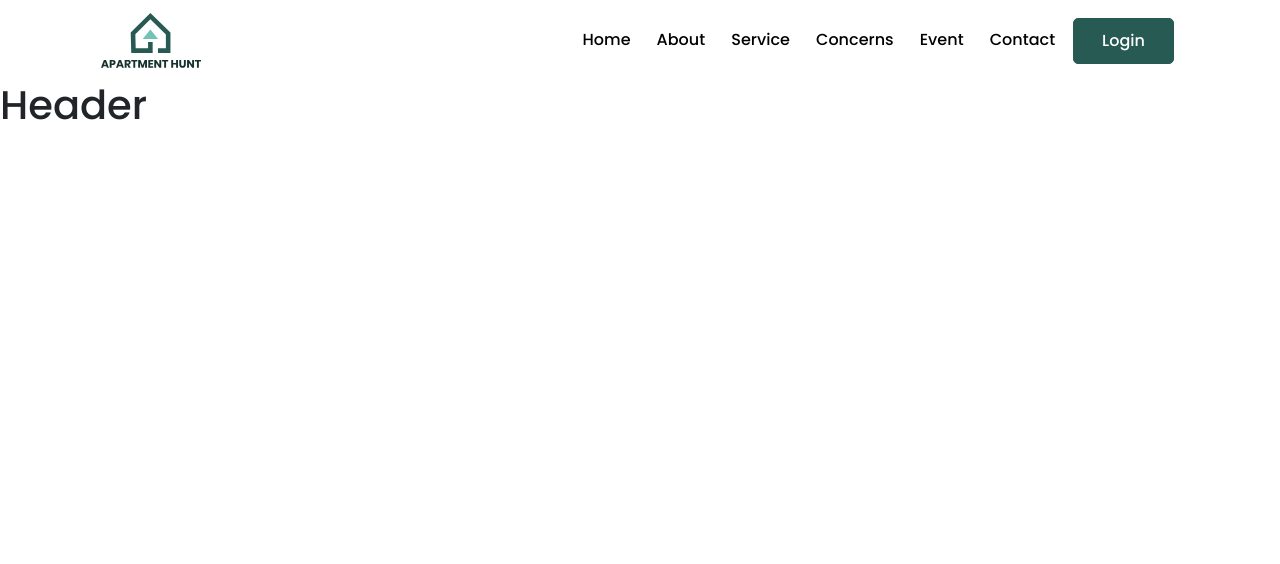
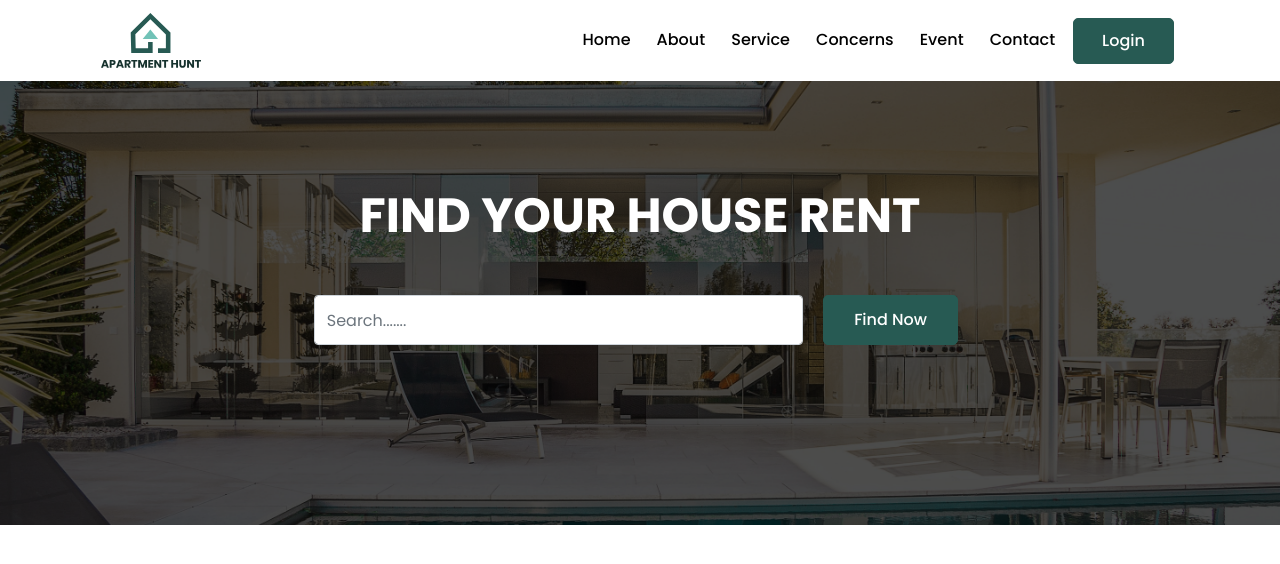
Before and after one commit to MsiIslam20/apartment-hunt, a React (Create React App) app: page / in a window 1280 px wide. Shown: the top 564 px of the page. Built offline with nearby package versions, Linux system fonts and the light colour scheme.

Commit message:
upload file

```diff
--- /dev/null
+++ b/src/components/Header/Header.css
@@ -0,0 +1,29 @@
+.rent-header{
+    background: url(../../images/header-bg.png) no-repeat scroll center center;
+    background-size: cover;
+    padding: 105px 0px;
+    padding-bottom: 180px;
+}
+.rent-header h1{
+    font-weight: bold;
+    font-size: 48px;
+    line-height: 59px;
+    text-align: center;
+    color: #FFFFFF;
+    margin-bottom: 50px;
+}
+.rent-header .form-control{
+    max-width: 75%;
+    min-height: 50px;
+    margin-right: 20px;
+}
+.default-btn{
+    background: #275A53;
+    border-radius: 5px;
+    border: 1px solid #275A53;
+    font-weight: 500;
+    font-size: 16px;
+    line-height: 22px;
+    color: #FFFFFF;
+    padding: 13px 30px;
+}
--- a/src/components/Header/Header.js
+++ b/src/components/Header/Header.js
@@ -1,10 +1,21 @@
 import React from 'react';
+import './Header.css'
 
 const Header = () => {
     return (
-        <div>
-            <h1>Header</h1>
-        </div>
+        <section className="rent-header">
+            <div className="container">
+                <div className="row">
+                    <div className="col-md-7 mx-auto">
+                        <h1>FIND YOUR HOUSE RENT</h1>
+                        <div className="d-flex">
+                            <input className="form-control" type="text" placeholder="Search......."/>
+                            <button className="btn btn-primary default-btn">Find Now</button>
+                        </div>
+                    </div>
+                </div>
+            </div>
+        </section>
     );
 };
 
```
Also changed, not shown: src/images/header-bg.png (added), 1 other file (tests, documents, lock files or other folders).
